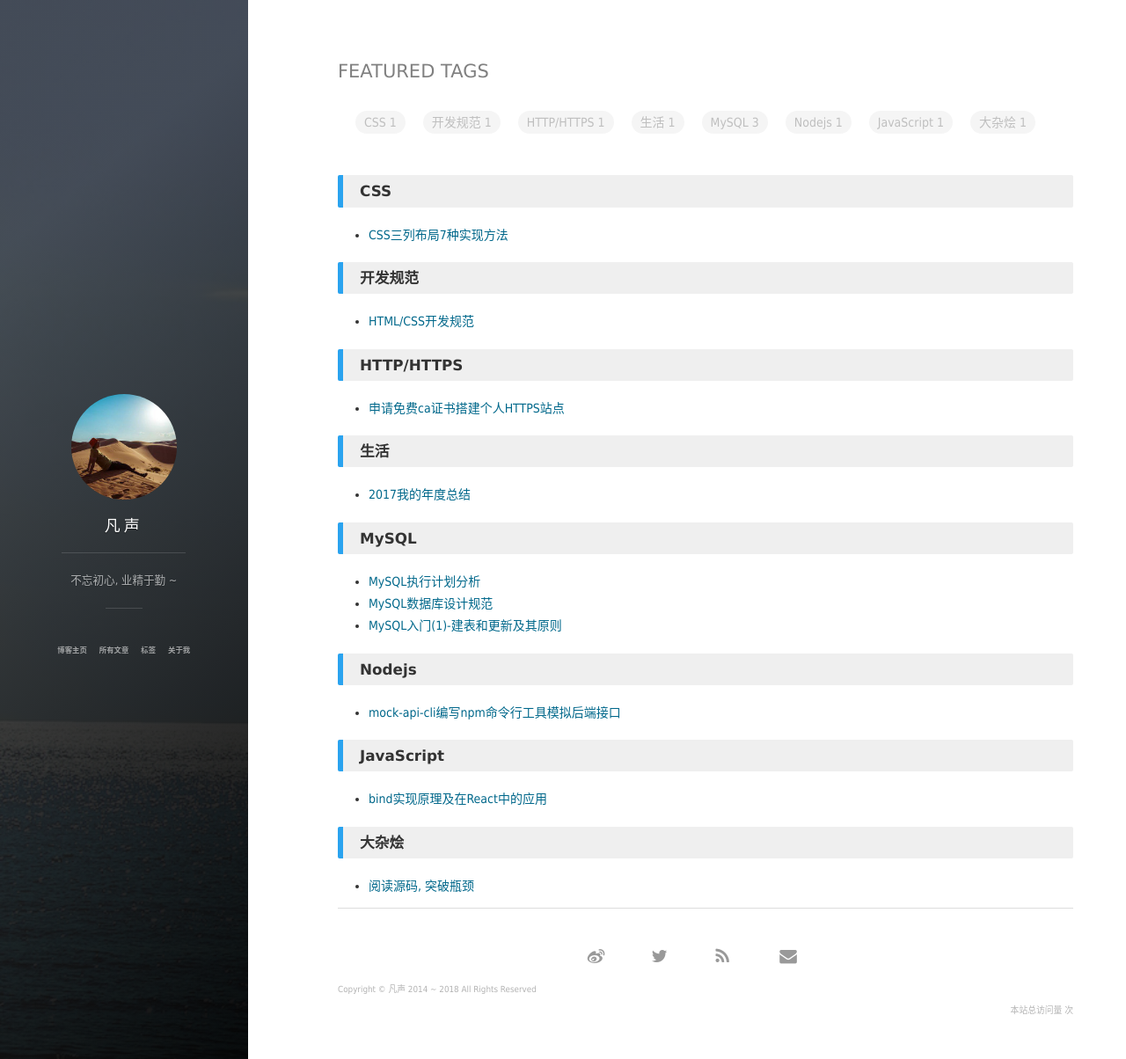
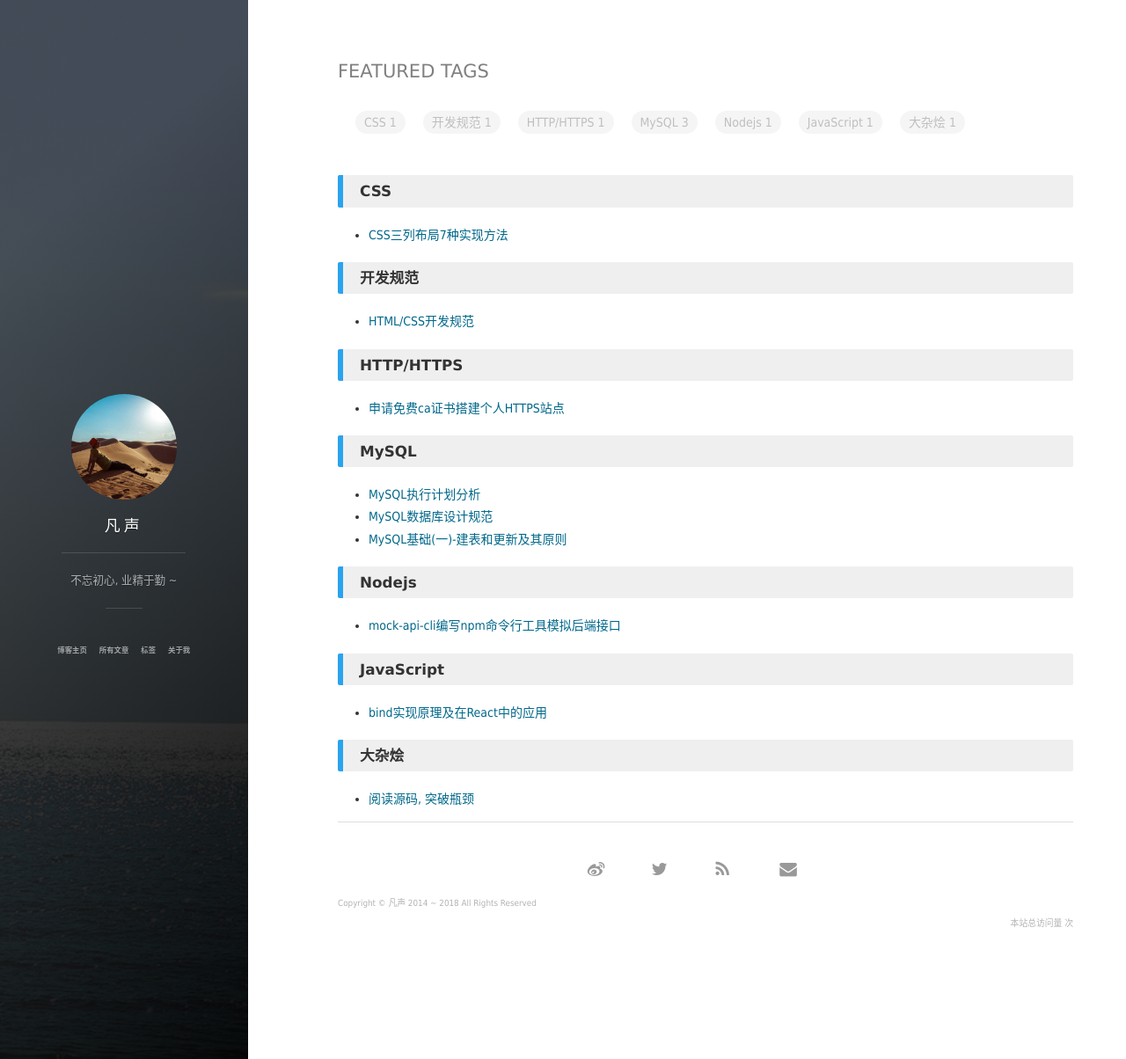
Before and after one commit to iceyangcc/blog, a Jekyll site: the page built from tags.html, in a window 1280 px wide and 1204 px high. Shown: the whole window at 88% size. Built offline with Jekyll 4.4.1, drawn with Linux system fonts in a browser that asks for light colours; nearby versions of some CDN libraries; library files that are not in the unit come from our copies; comment, search, counter and statistics services are not loaded; some of the changed lines change nothing that is shown.

Commit message:
update date

```diff
--- a/_posts/2017-12-21-my2017.md
+++ /dev/null
@@ -1,25 +0,0 @@
----
-layout: post
-title: "2017我的年度总结"
-date: 2017-12-31
-description: "2017年的工作,学习,生活总结"
-tag: 生活
----
-
-2017, 这一年, 是不错的一年, 是收获的一年; 这一年, 无论是对于我技术上的提升, 还是生活方面的提升, 都是巨大的. 借助 今天 (2017-12-31) : 本年度最后的时光, 来总结一下这一年来的收获, 还有下一年的展望.
-
-
-### **这一年发生的大事儿**
-* A.跳槽/面试
-* B.招人(前端)
-* C.买房
-* D.用`vue`和`react`全家桶完成业务开发需求
-* E.用`python`/`django`开发系统
-* F.搭建起了自己的博客 (曾经CSDN写博客体验非常差)
-* G.彻底研究后端技术的...计划
-
-下面来一一说明 (待更新)
-
-
-
-转载请注明原地址，blog.nodejs.tech：[首发于http://blog.nodejs.tech/](http://blog.nodejs.tech) 谢谢！
--- a/_posts/2018-01-22-mysql-update.md
+++ b/_posts/2018-01-22-mysql-update.md
@@ -1,6 +1,6 @@
 ---
 layout: post
-title: "MySQL入门(1)-建表和更新及其原则"
+title: "MySQL基础(一)-建表和更新及其原则"
 date: 2018-01-22
 description: "SQL基本操作-增删改"
 tag: MySQL
```
Also changed, not shown: _posts/2016-10-25-web-norms.md (renamed from _posts/2016-10-25-HTML-CSS-Norm.1.md).
